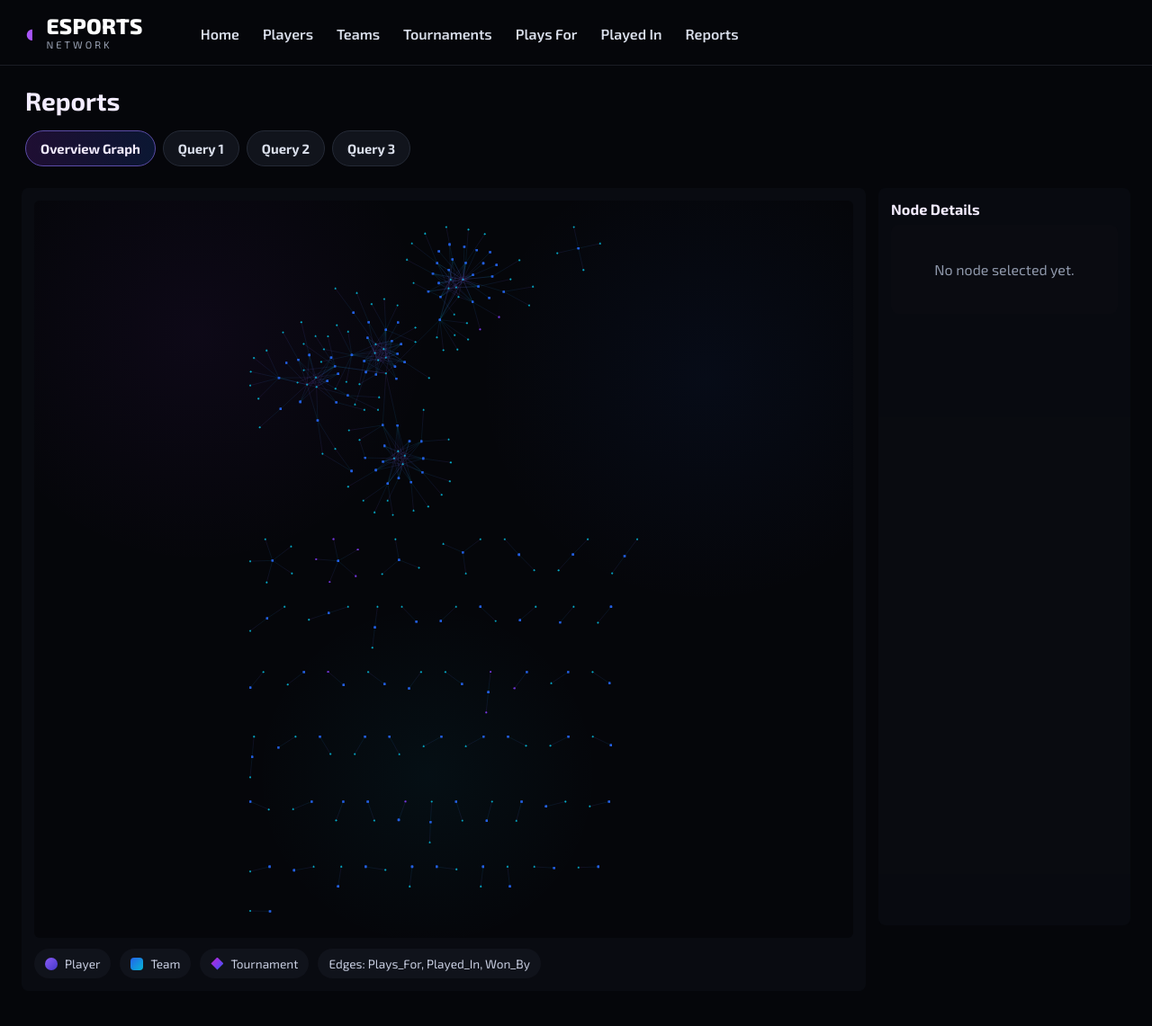
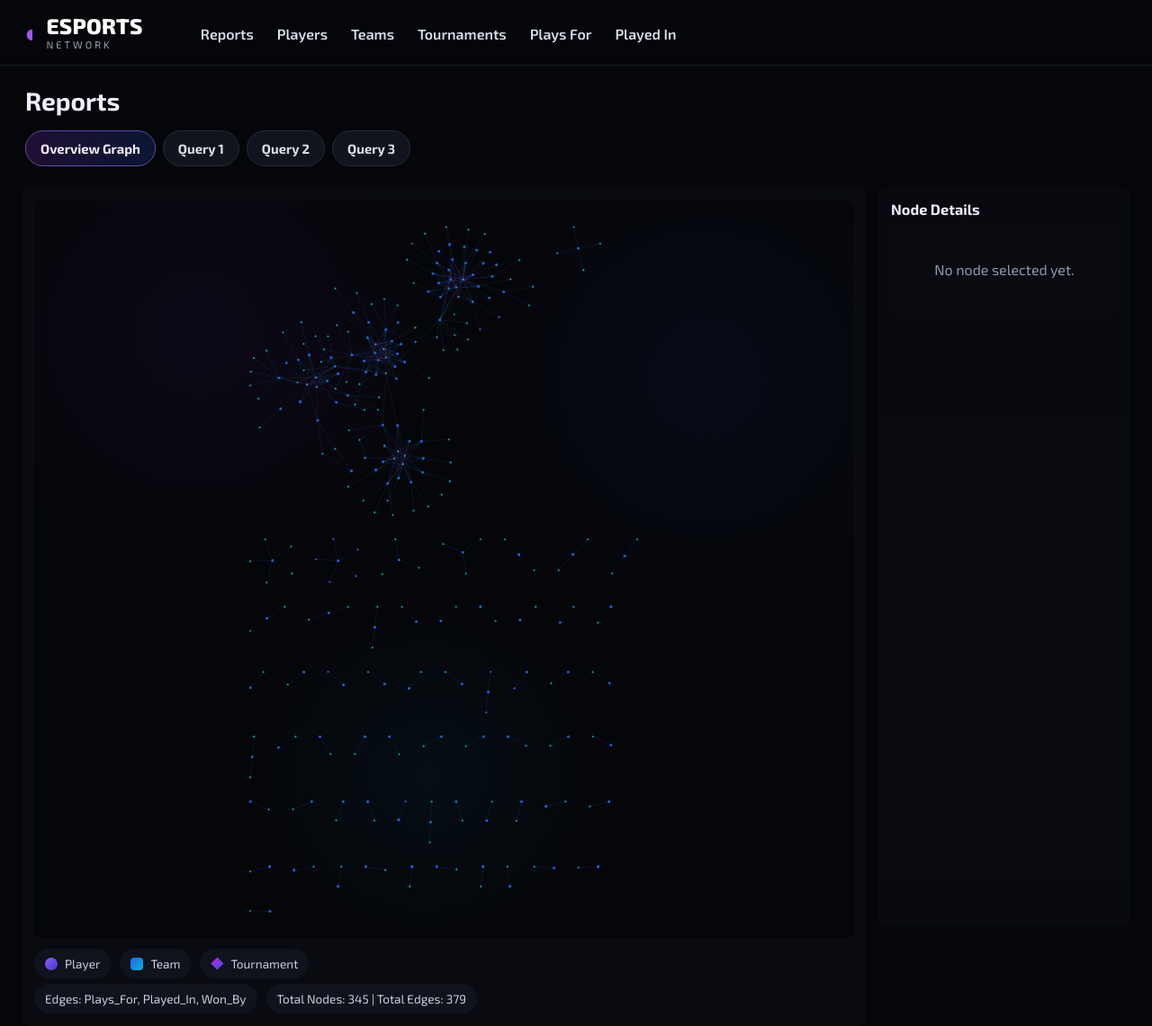
Before and after one commit to nkossiak/Esports-Database, a Flask app: page /reports in a window 1280 px wide. Shown: the whole page at 90% size. Before the commit the page ends 1088 px from the top, so only its background shows below. Run offline with Flask 3, Linux system fonts and the light colour scheme; data comes from the database, SQL or seed files in the repository; both versions use the stored data as it was after the commit; some libraries are stand-ins or nearby versions.

Commit message:
Reports as Home

```diff
--- a/app.py
+++ b/app.py
@@ -185,10 +185,21 @@ def parse_prize_value(raw_value):
 @app.route('/')
 def index():
     conn = get_db_connection()
+
+    players = conn.execute(
+        'SELECT Name FROM Nodes WHERE NodeType = "Player" ORDER BY Name'
+    ).fetchall()
+
     nodes = conn.execute('SELECT COUNT(*) FROM Nodes').fetchone()[0]
     edges = conn.execute('SELECT COUNT(*) FROM Edges').fetchone()[0]
+
     conn.close()
-    return render_template('index.html', counts={'nodes': nodes, 'edges': edges})
+
+    return render_template(
+        'reports.html',
+        players=players,
+        counts={'nodes': nodes, 'edges': edges}
+    )
 
 @app.route('/players')
 def players_page():
@@ -360,11 +371,21 @@ def tournament_details(node_id):
 @app.route('/reports')
 def reports_page():
     conn = get_db_connection()
+
     players = conn.execute(
         'SELECT Name FROM Nodes WHERE NodeType = "Player" ORDER BY Name'
     ).fetchall()
+
+    nodes = conn.execute('SELECT COUNT(*) FROM Nodes').fetchone()[0]
+    edges = conn.execute('SELECT COUNT(*) FROM Edges').fetchone()[0]
+
     conn.close()
-    return render_template('reports.html', players=players)
+
+    return render_template(
+        'reports.html',
+        players=players,
+        counts={'nodes': nodes, 'edges': edges}
+    )
 
 
 
--- a/templates/base.html
+++ b/templates/base.html
@@ -251,13 +251,12 @@
             </a>
 
             <nav class="main-nav">
-                <a href="{{ url_for('index') }}">Home</a>
+                <a href="{{ url_for('index') }}">Reports</a>
                 <a href="{{ url_for('players_page') }}">Players</a>
                 <a href="{{ url_for('teams') }}">Teams</a>
                 <a href="{{ url_for('tournaments') }}">Tournaments</a>
                 <a href="{{ url_for('plays_for') }}">Plays For</a>
                 <a href="{{ url_for('played_in') }}">Played In</a>
-                <a href="{{ url_for('reports_page') }}">Reports</a>
             </nav>
         </div>
     </header>
--- a/templates/reports.html
+++ b/templates/reports.html
@@ -290,7 +290,10 @@
                         <div class="legend-item"><span class="legend-swatch player"></span> Player</div>
                         <div class="legend-item"><span class="legend-swatch team"></span> Team</div>
                         <div class="legend-item"><span class="legend-swatch tournament"></span> Tournament</div>
+                    </div>
+                    <div class="legend" style="margin-top: 6px;">
                         <div class="legend-item">Edges: Plays_For, Played_In, Won_By</div>
+                        <div class="legend-item">Total Nodes: {{ counts.nodes }} | Total Edges: {{ counts.edges }}</div>
                     </div>
                 </div>
             </div>
@@ -323,6 +326,8 @@
                     <div class="legend">
                         <div class="legend-item"><span class="legend-swatch player"></span> Player</div>
                         <div class="legend-item"><span class="legend-swatch team"></span> Team</div>
+                    </div>
+                    <div class="legend" style="margin-top: 6px;">
                         <div class="legend-item">Edges: Plays_For</div>
                     </div>
                 </div>
@@ -363,6 +368,8 @@
                     <div class="legend">
                         <div class="legend-item"><span class="legend-swatch team"></span> Qualifying Team</div>
                         <div class="legend-item"><span class="legend-swatch tournament"></span> Qualifying Tournament</div>
+                    </div>
+                    <div class="legend" style="margin-top: 6px;">
                         <div class="legend-item">Rule: at least h tournaments, each with at least h participants</div>
                         <div class="legend-item">Mode: participation or wins</div>
                     </div>
@@ -398,6 +405,8 @@
                     <div class="legend">
                         <div class="legend-item"><span class="legend-swatch tournament"></span> Q1 Tournament</div>
                         <div class="legend-item"><span class="legend-swatch team"></span> Team</div>
+                    </div>
+                    <div class="legend" style="margin-top: 6px;">
                         <div class="legend-item">Q1: Prize Pool &gt; 1M</div>
                         <div class="legend-item">Network: Tournament → Team</div>
                     </div>
```
Also changed, not shown: esports.db.
